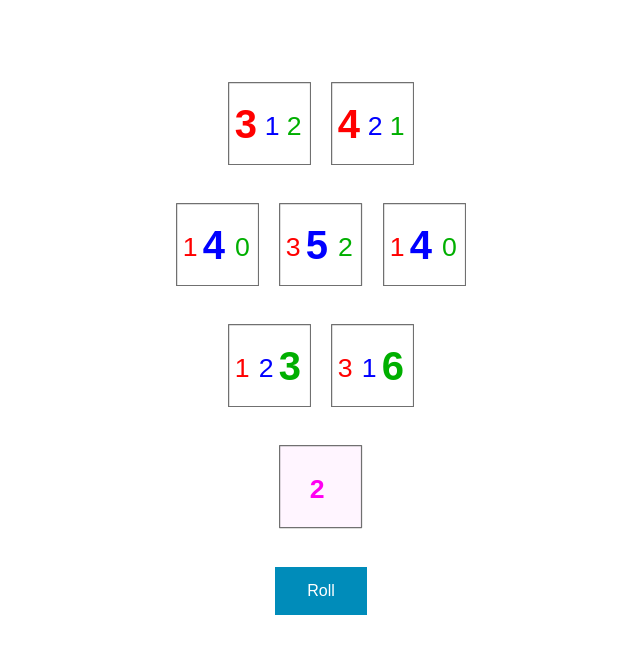
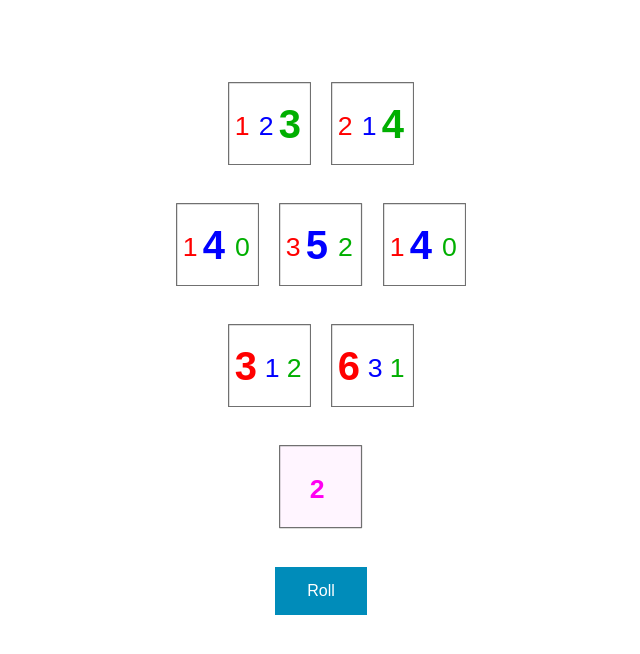
Before and after one commit to paucls/kanban-dice, an Angular app: page / in a window 1280 px wide. Shown: the top 654 px of the page, without its empty margins (319-959 px from the left). Built offline with nearby package versions, Linux system fonts and the light colour scheme.

Commit message:
Moving test dice to the top

```diff
--- a/src/app/app.component.html
+++ b/src/app/app.component.html
@@ -62,9 +62,10 @@
 </style>
 
 <div class="content" role="main">
+
   <div class="dices-group">
-    <app-red-dice [rollRequested]="rollRequested"></app-red-dice>
-    <app-red-dice [rollRequested]="rollRequested"></app-red-dice>
+    <app-green-dice [rollRequested]="rollRequested"></app-green-dice>
+    <app-green-dice [rollRequested]="rollRequested"></app-green-dice>
   </div>
 
   <div class="dices-group">
@@ -74,8 +75,8 @@
   </div>
 
   <div class="dices-group">
-    <app-green-dice [rollRequested]="rollRequested"></app-green-dice>
-    <app-green-dice [rollRequested]="rollRequested"></app-green-dice>
+    <app-red-dice [rollRequested]="rollRequested"></app-red-dice>
+    <app-red-dice [rollRequested]="rollRequested"></app-red-dice>
   </div>
 
   <div class="dices-group">
```
Also changed, not shown: 1 other file (tests, documents, lock files or other folders).
